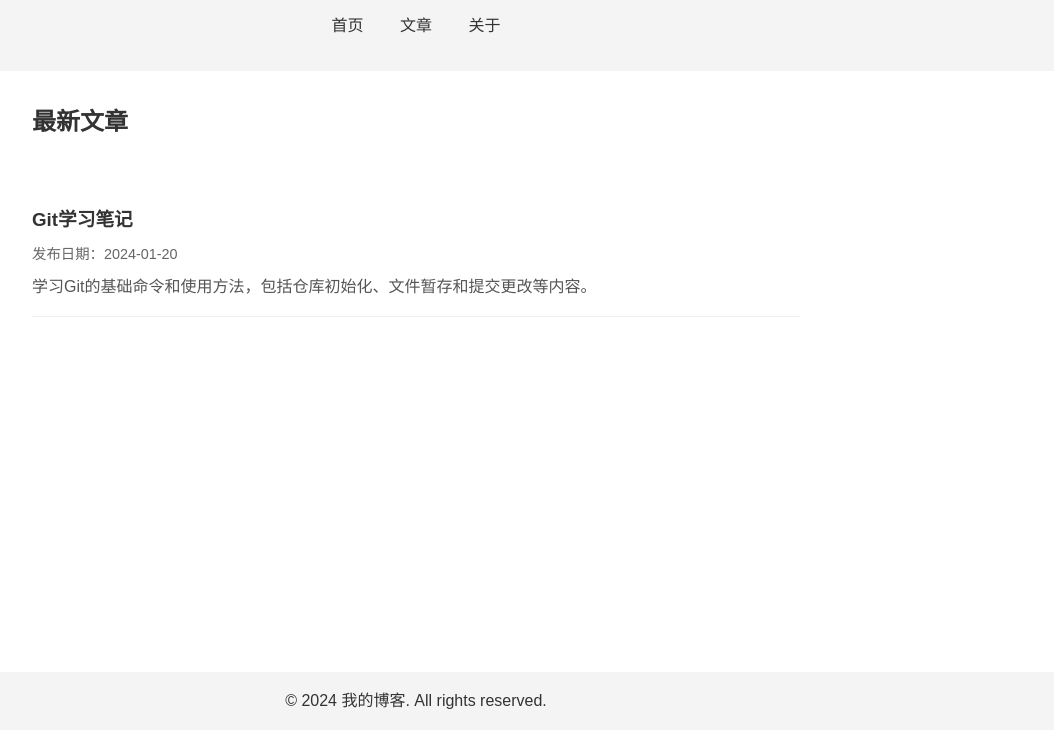
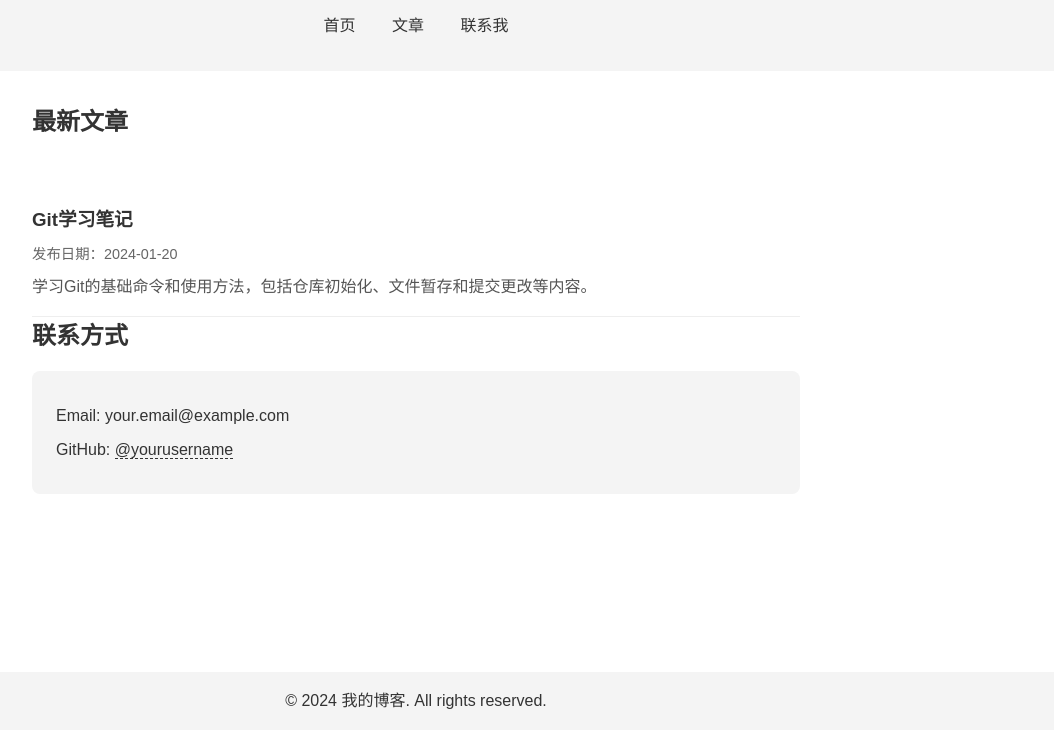
Before and after one commit to kingmissh/my-blog, a plain HTML site: page index.html in a window 1280 px wide. Shown: the part 70-800 px from the top of the page, without its empty margins (224-1278 px from the left). Drawn offline with Linux system fonts and the light colour scheme.

Commit message:
添加联系方式部分

```diff
--- a/index.html
+++ b/index.html
@@ -14,7 +14,7 @@
             <ul>
                 <li><a href="#home">首页</a></li>
                 <li><a href="#articles">文章</a></li>
-                <li><a href="#about">关于</a></li>
+                <li><a href="#contact">联系我</a></li>
             </ul>
         </nav>
     </header>
@@ -28,6 +28,14 @@
                     <p class="post-meta">发布日期：2024-01-20</p>
                     <p class="post-excerpt">学习Git的基础命令和使用方法，包括仓库初始化、文件暂存和提交更改等内容。</p>
                 </article>
+            </div>
+        </section>
+
+        <section id="contact">
+            <h2>联系方式</h2>
+            <div class="contact-info">
+                <p>Email: your.email@example.com</p>
+                <p>GitHub: <a href="https://github.com/yourusername">@yourusername</a></p>
             </div>
         </section>
     </main>
--- a/styles.css
+++ b/styles.css
@@ -156,3 +156,25 @@ code {
     cursor: pointer;
     border-radius: 4px;
 }
+
+/* 联系方式样式 */
+.contact-info {
+    background-color: var(--header-bg);
+    padding: 1.5rem;
+    border-radius: 8px;
+    margin-top: 1rem;
+}
+
+.contact-info p {
+    margin: 0.5rem 0;
+}
+
+.contact-info a {
+    color: var(--text-color);
+    text-decoration: none;
+    border-bottom: 1px dashed var(--text-color);
+}
+
+.contact-info a:hover {
+    border-bottom-style: solid;
+}
```
